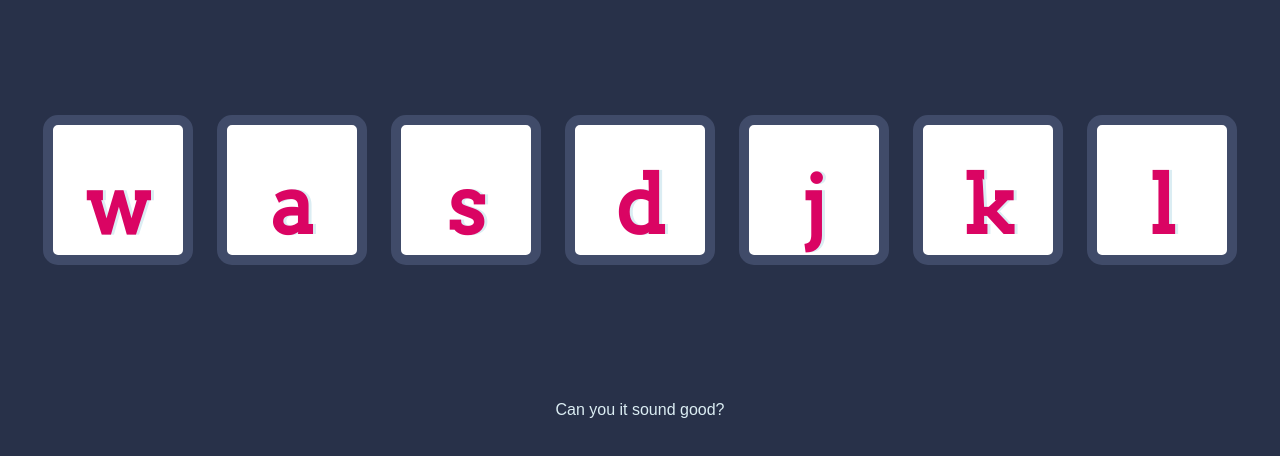
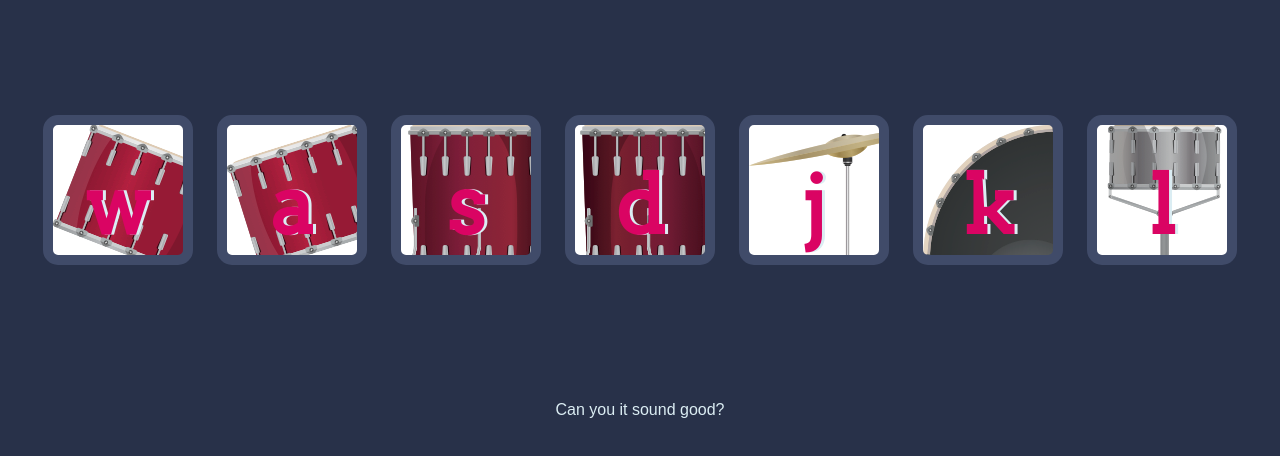
Before and after one commit to sshivamanand/drum-kit, a plain HTML site: page index.html in a window 1280 px wide. Shown: the part 174-630 px from the top of the page. Drawn offline with Linux system fonts and the light colour scheme; the site is published under a folder, as on GitHub Pages, so addresses that start at the root find nothing.

Commit message:
Update styles.css

```diff
--- a/styles.css
+++ b/styles.css
@@ -5,10 +5,9 @@ body {
 
 h1 {
   font-size: 5rem;
-  color: #DBEDF3;
+  color: #dbedf3;
   font-family: "Arvo", cursive;
-  text-shadow: 3px 0 #DA0463;
-
+  text-shadow: 3px 0 #da0463;
 }
 
 button {
@@ -20,36 +19,36 @@ button:hover {
 }
 
 footer {
-  color: #DBEDF3;
+  color: #dbedf3;
   font-family: sans-serif;
 }
 
 .w {
-  background-image: url("/images/tom1.png");
+  background-image: url("images/tom1.png");
 }
 
 .a {
-  background-image: url("/images/tom2.png");
+  background-image: url("images/tom2.png");
 }
 
 .s {
-  background-image: url("/images/tom3.png");
+  background-image: url("images/tom3.png");
 }
 
 .d {
-  background-image: url("/images/tom4.png");
+  background-image: url("images/tom4.png");
 }
 
 .j {
-  background-image: url("/images/crash.png");
+  background-image: url("images/crash.png");
 }
 
 .k {
-  background-image: url("/images/kick.png");
+  background-image: url("images/kick.png");
 }
 
 .l {
-  background-image: url("/images/snare.png");
+  background-image: url("images/snare.png");
 }
 
 .set {
@@ -62,7 +61,7 @@ footer {
 }
 
 .pressed {
-  box-shadow: 0 3px 4px 0 #DBEDF3;
+  box-shadow: 0 3px 4px 0 #dbedf3;
   opacity: 0.5;
 }
 
@@ -72,13 +71,13 @@ footer {
 
 .drum {
   outline: none;
-  border: 10px solid #404B69;
+  border: 10px solid #404b69;
   font-size: 5rem;
-  font-family: 'Arvo', cursive;
+  font-family: "Arvo", cursive;
   line-height: 2;
   font-weight: 900;
-  color: #DA0463;
-  text-shadow: 3px 0 #DBEDF3;
+  color: #da0463;
+  text-shadow: 3px 0 #dbedf3;
   border-radius: 15px;
   display: inline-block;
   width: 150px;
```
